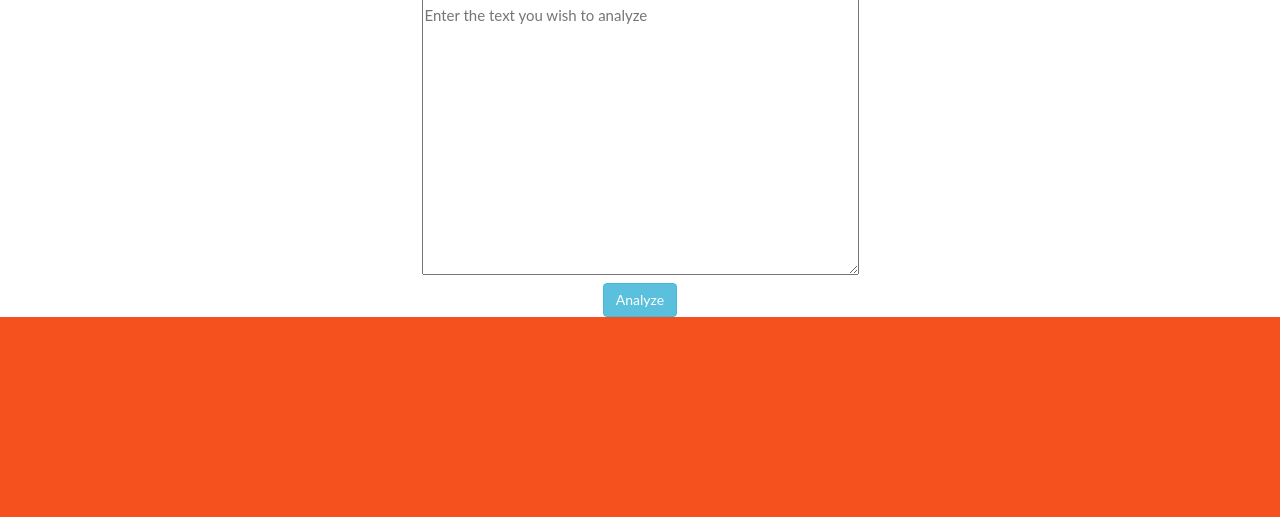
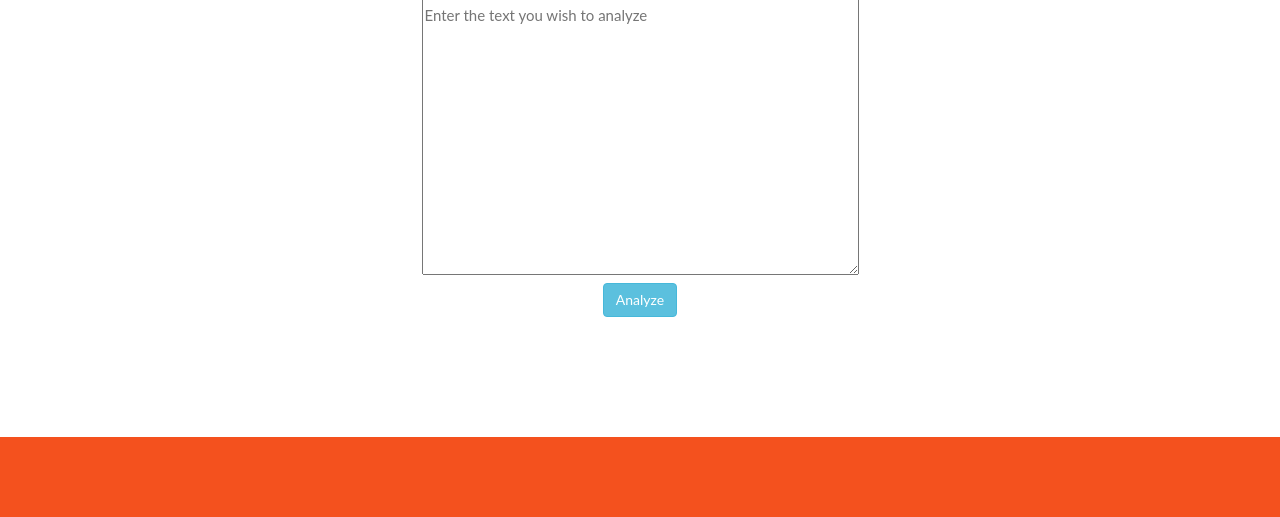
Before and after one commit to Speaker4TheUndead/Sentiment-Analysis, a Flask app: page / in a window 1280 px wide. Shown: the part 383-900 px from the top of the page. Run offline with Flask 2, Linux system fonts and the light colour scheme; some libraries are stand-ins or nearby versions.

Commit message:
I beleive this is what Benajmin desired.

```diff
--- a/server/static/js/main.js
+++ b/server/static/js/main.js
@@ -19,7 +19,6 @@ $(document).ready(function () {
                 $('#patternData').empty();
                 Object.keys(data["sentence_data"]).forEach(function (k) {
                     $(coloredPolarize(k, parseFloat(data["sentence_data"][k]))).appendTo('#patternData');
-
                 });
             }
         });
@@ -32,7 +31,7 @@ $(document).ready(function () {
             dataType: "json",
             success: function (data) {
                 //$('#results').empty();
-                $('#results').append("<p>"+JSON.stringify(data)+"</p>");
+                //$('#results').append("<p>"+JSON.stringify(data)+"</p>");
 
                 var graph_data= [{
                     values:[data["pos"],data["neg"]],
@@ -41,6 +40,7 @@ $(document).ready(function () {
                 }];
 
                 var layout = {
+                    title: 'Positivity vs Negativity',
                     height: 400,
                     width: 600
                 };
--- a/server/templates/index.html
+++ b/server/templates/index.html
@@ -273,7 +273,6 @@
         <div class='text-center' id="base"></div>
         <div class='text-center' id="buttonDiv"></div>
     </div>
-
+    <div id="footer" style="background-color: #f4511e; width:100vw; height:10vh; margin-top: 15vh;"></div>
 </body>
-<div id="footer" style="background-color: #f4511e; width:100vw; height:200px;"></div>
 </html>
```
